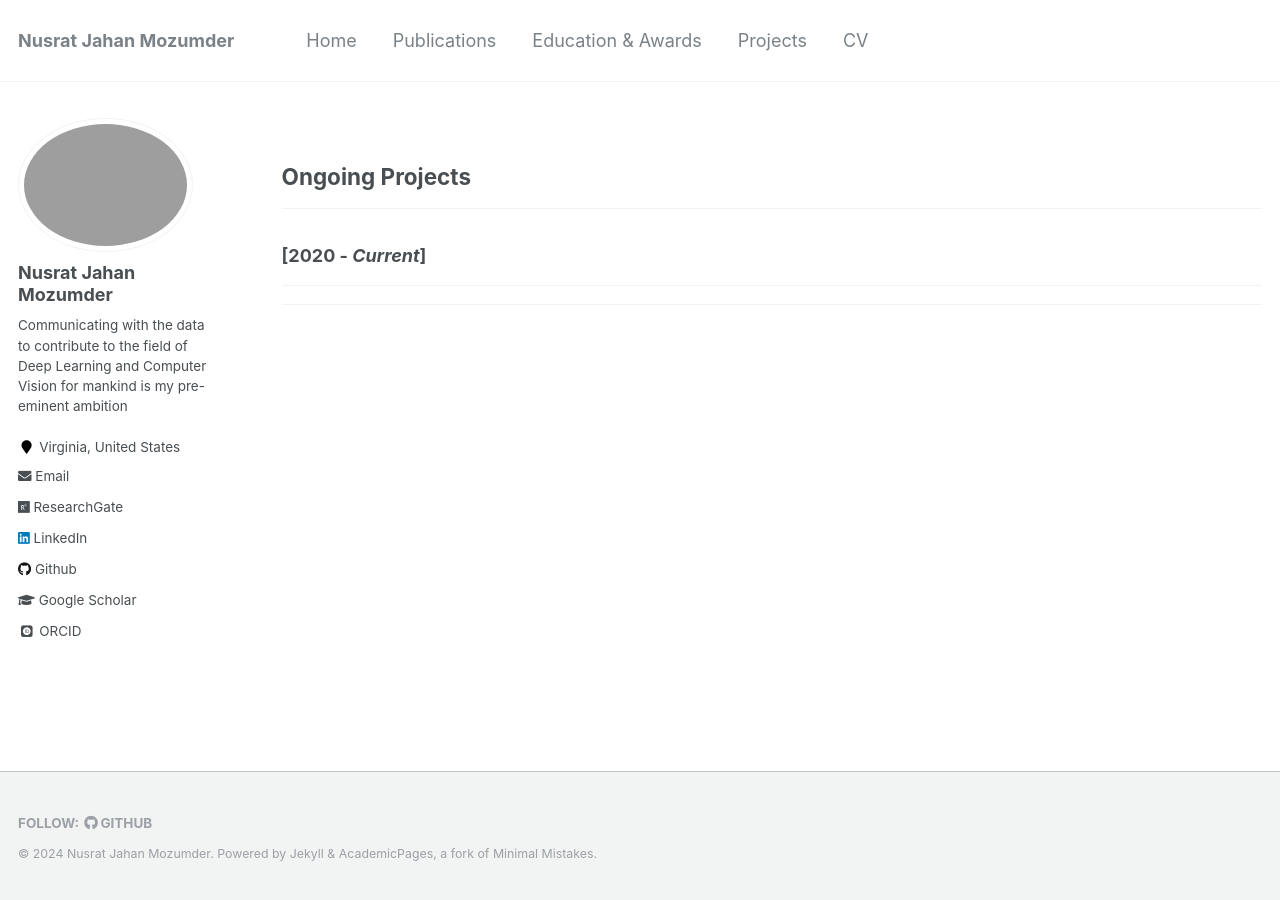
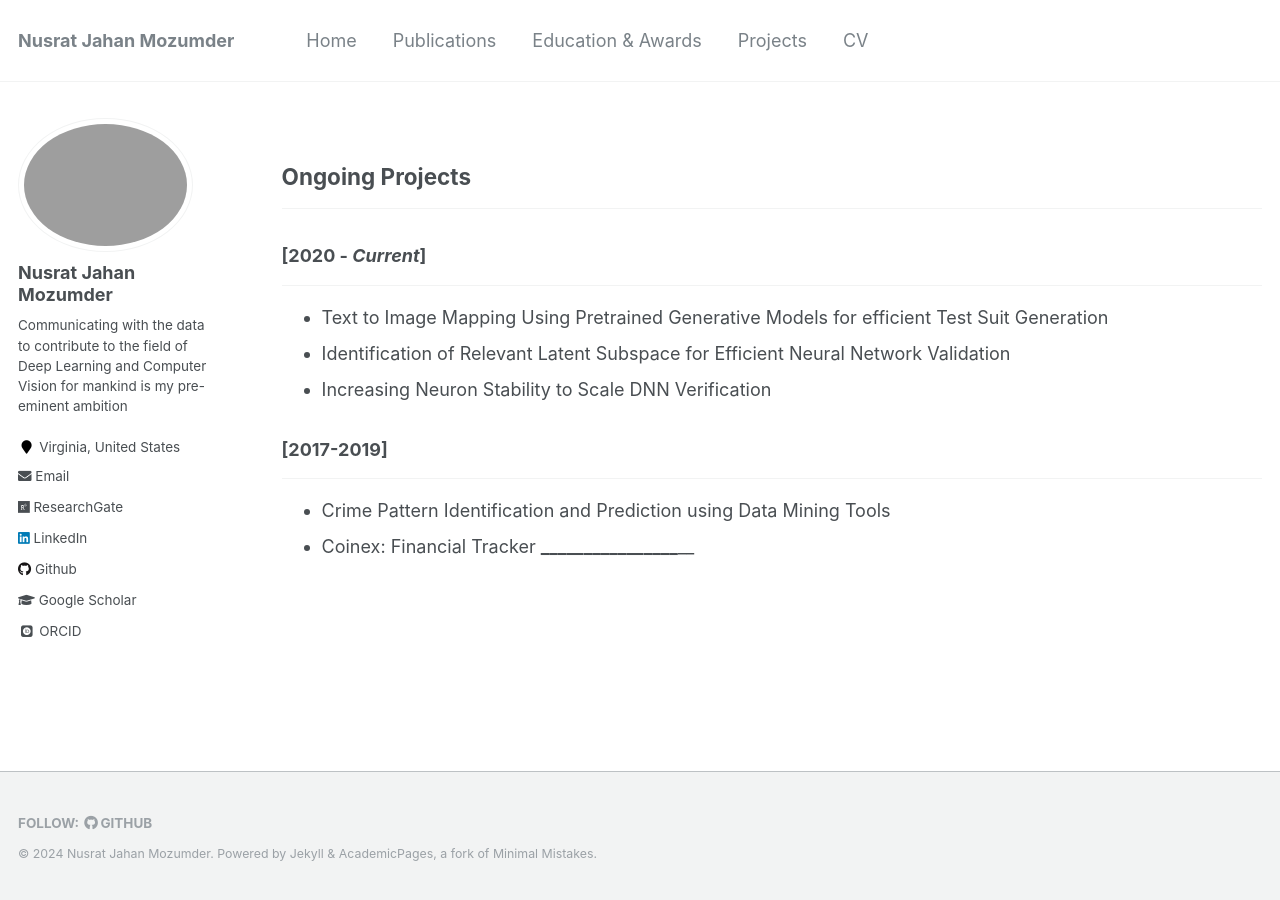
Before and after one commit to nusratdeeptee/nusratdeeptee.github.io, a Jekyll site: the page built from _pages/projects.md, in a window 1280 px wide. Built offline with Jekyll 4.4.1, drawn with Linux system fonts in a browser that asks for light colours; some web fonts are replaced.

Commit message:
Update projects.md

```diff
--- a/_pages/projects.md
+++ b/_pages/projects.md
@@ -10,6 +10,13 @@ author_profile: true
 
 ### [2020 - *Current*]
 -----------
+* Text to Image Mapping Using Pretrained Generative Models for efficient Test Suit Generation
+* Identification of Relevant Latent Subspace for Efficient Neural Network Validation
+* Increasing Neuron Stability to Scale DNN Verification
 
+### [2017-2019]
+-----------
 
+* Crime Pattern Identification and Prediction using Data Mining Tools
+* Coinex: Financial Tracker
 __________________________________________________
```
